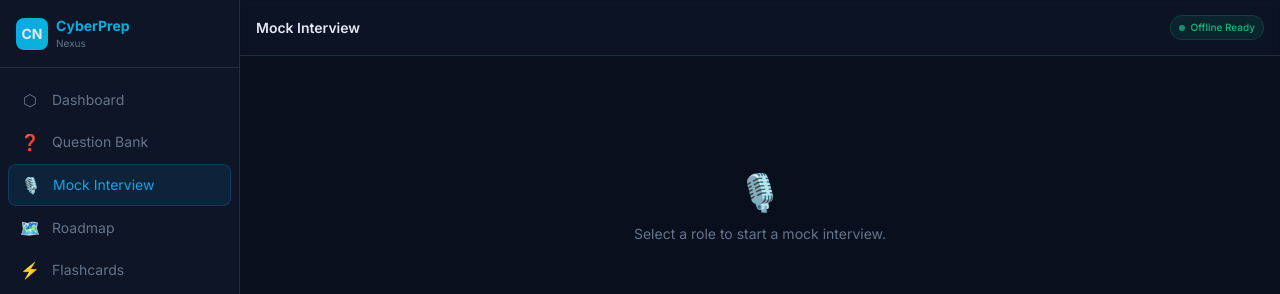
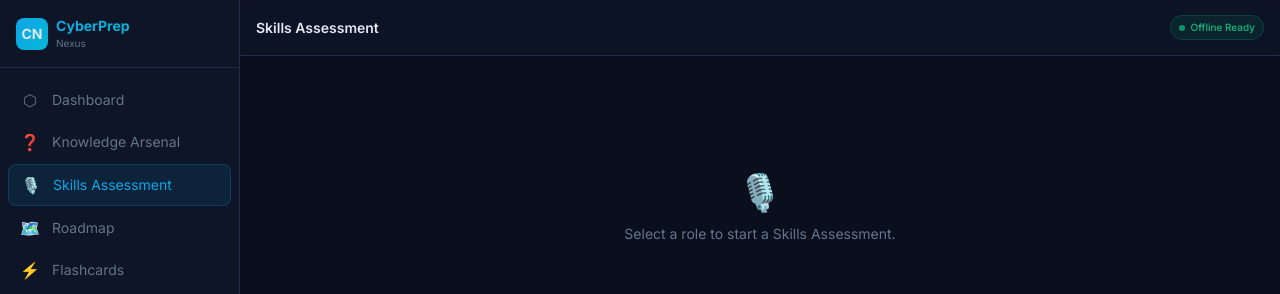
Before and after one commit to somil149/CyberPrep, a React (Vite) app: page /CyberPrep/interview in a window 1280 px wide. Shown: the top 294 px of the page. Built offline with nearby package versions, Linux system fonts and the light colour scheme.

Commit message:
rebrand: Career Acceleration Program — update all UI text

```diff
--- a/src/components/layout/Sidebar.tsx
+++ b/src/components/layout/Sidebar.tsx
@@ -4,8 +4,8 @@ import { getRoleById } from '@data/roles'
 
 const NAV = [
   { to: '/dashboard', icon: '⬡', label: 'Dashboard' },
-  { to: '/questions', icon: '❓', label: 'Question Bank' },
-  { to: '/interview', icon: '🎙️', label: 'Mock Interview' },
+  { to: '/questions', icon: '❓', label: 'Knowledge Arsenal' },
+  { to: '/interview', icon: '🎙️', label: 'Skills Assessment' },
   { to: '/threat-model', icon: '🛡️', label: 'Threat Modeler', tier1: true },
   { to: '/agentic-studio', icon: '🧠', label: 'Agentic Studio', tier1: true },
   { to: '/roadmap', icon: '🗺️', label: 'Roadmap' },
--- a/src/components/layout/TopNav.tsx
+++ b/src/components/layout/TopNav.tsx
@@ -3,8 +3,8 @@ import { useAppStore } from '@stores/appStore'
 
 const PAGE_TITLES: Record<string, string> = {
   '/dashboard': 'Dashboard',
-  '/questions': 'Question Bank',
-  '/interview': 'Mock Interview',
+  '/questions': 'Knowledge Arsenal',
+  '/interview': 'Skills Assessment',
   '/threat-model': 'Threat Modeler',
   '/agentic-studio': 'Agentic AI Studio',
   '/roadmap': 'Learning Roadmap',
--- a/src/data/dashboard.ts
+++ b/src/data/dashboard.ts
@@ -7,9 +7,9 @@ export interface DashboardConfig {
 }
 
 const BASE_MODULES = [
-  { title: 'Question Bank', description: 'Browse curated interview questions', to: '/questions', icon: '❓' },
-  { title: 'Mock Interview', description: 'Timed AI-coached interview session', to: '/interview', icon: '🎙️' },
-  { title: 'Learning Roadmap', description: 'Structured preparation path', to: '/roadmap', icon: '🗺️' },
+  { title: 'Knowledge Arsenal', description: 'Browse curated knowledge challenges', to: '/questions', icon: '❓' },
+  { title: 'Skills Assessment', description: 'AI-coached timed skills assessment', to: '/interview', icon: '🎙️' },
+  { title: 'Learning Roadmap', description: 'Structured career acceleration path', to: '/roadmap', icon: '🗺️' },
   { title: 'Flashcards', description: 'Quick concept reinforcement', to: '/flashcards', icon: '⚡' },
 ]
 
@@ -40,7 +40,7 @@ export function getDashboardConfig(roleId: RoleId): DashboardConfig {
   const tier1Mods = TIER1_MODULES[roleId] ?? []
   return {
     quickActions: [
-      { label: 'Start Mock Interview', to: '/interview', icon: '🎙️', variant: 'primary' },
+      { label: 'Start Skills Assessment', to: '/interview', icon: '🎙️', variant: 'primary' },
       { label: 'Browse Questions', to: '/questions', icon: '❓', variant: 'secondary' },
       { label: 'View Roadmap', to: '/roadmap', icon: '🗺️', variant: 'secondary' },
     ],
--- a/src/data/roadmaps.ts
+++ b/src/data/roadmaps.ts
@@ -55,7 +55,7 @@ const ROADMAPS: Record<string, RoadmapItem[]> = {
 const DEFAULT_ROADMAP = (roleId: string): RoadmapItem[] => [
   { id: `${roleId}-r1`, roleId: roleId as RoleId, order: 1, title: 'Core Fundamentals', description: 'Master the foundational concepts for this role', resources: [] },
   { id: `${roleId}-r2`, roleId: roleId as RoleId, order: 2, title: 'Technical Deep Dive', description: 'Advanced technical skills and system design', resources: [] },
-  { id: `${roleId}-r3`, roleId: roleId as RoleId, order: 3, title: 'Interview Preparation', description: 'Practice questions, mock interviews, and behavioral prep', resources: [] },
+  { id: `${roleId}-r3`, roleId: roleId as RoleId, order: 3, title: 'Career Acceleration', description: 'Practice questions, Skills Assessments, and behavioral prep', resources: [] },
 ]
 
 export function getRoadmap(roleId: string): RoadmapItem[] {
--- a/src/pages/AboutPage.tsx
+++ b/src/pages/AboutPage.tsx
@@ -86,10 +86,10 @@ export default function AboutPage() {
       <div className="card border-cyber-cyan/20 bg-cyber-cyan/5">
         <h2 className="section-title flex items-center gap-2 mb-3">🚀 Why CyberPrep Nexus?</h2>
         <p className="text-sm text-cyber-muted leading-relaxed">
-          The best cybersecurity and AI roles demand deep, specialized knowledge — and most interview prep platforms
+          The best cybersecurity and AI roles demand deep, specialized knowledge — and most career platforms
           treat security as an afterthought. I built CyberPrep Nexus to create the platform I wished existed:
           offline-first, role-adaptive, with real enterprise-grade content for Cybersecurity, DevSecOps, Agentic AI,
-          and AI Security roles. No login. No cloud dependency. Just focused preparation.
+          and AI Security roles. No login. No cloud dependency. Just focused career acceleration.
         </p>
       </div>
 
--- a/src/pages/BookmarksPage.tsx
+++ b/src/pages/BookmarksPage.tsx
@@ -19,7 +19,7 @@ export default function BookmarksPage() {
       <div className="flex flex-col items-center justify-center h-64 gap-3 text-center">
         <span className="text-4xl">🔖</span>
         <h2 className="text-lg font-semibold text-cyber-text">No Bookmarks Yet</h2>
-        <p className="text-cyber-muted text-sm">Bookmark questions from the Question Bank to save them here.</p>
+        <p className="text-cyber-muted text-sm">Bookmark questions from the Knowledge Arsenal to save them here.</p>
       </div>
     )
   }
--- a/src/pages/DashboardPage.tsx
+++ b/src/pages/DashboardPage.tsx
@@ -100,7 +100,7 @@ export default function DashboardPage() {
 
       {/* Modules */}
       <div>
-        <h2 className="section-title mb-3">Preparation Modules</h2>
+        <h2 className="section-title mb-3">Career Modules</h2>
         <div className="grid grid-cols-1 sm:grid-cols-2 lg:grid-cols-3 gap-3">
           {config.featuredModules.map((mod) => (
             <Link
--- a/src/pages/LandingPage.tsx
+++ b/src/pages/LandingPage.tsx
@@ -17,7 +17,7 @@ export default function LandingPage() {
           </div>
           <div>
             <h1 className="text-4xl font-bold text-gradient-blue">CyberPrep Nexus</h1>
-            <p className="text-cyber-cyan text-sm mt-1">AI-Powered Offline-First Interview & Career Acceleration Platform</p>
+            <p className="text-cyber-cyan text-sm mt-1">AI-Powered Offline-First Career Acceleration Program</p>
           </div>
         </div>
 
@@ -33,7 +33,7 @@ export default function LandingPage() {
           onClick={() => navigate('/roles')}
           className="btn-primary text-base px-8 py-3 shadow-cyber-lg"
         >
-          🚀 Start Preparing
+          🚀 Launch Your Career Track
         </button>
 
         {/* Built by — prominent */}
--- a/src/pages/MockInterviewPage.tsx
+++ b/src/pages/MockInterviewPage.tsx
@@ -55,7 +55,7 @@ export default function MockInterviewPage() {
     return (
       <div className="flex flex-col items-center justify-center h-64 gap-3 text-center">
         <span className="text-4xl">🎙️</span>
-        <p className="text-cyber-muted text-sm">Select a role to start a mock interview.</p>
+        <p className="text-cyber-muted text-sm">Select a role to start a Skills Assessment.</p>
       </div>
     )
   }
@@ -102,7 +102,7 @@ export default function MockInterviewPage() {
       <div className="max-w-2xl mx-auto animate-fade-in space-y-6">
         <div className="text-center">
           <div className="text-4xl mb-3">🎙️</div>
-          <h1 className="text-2xl font-bold text-gradient-blue">Mock Interview</h1>
+          <h1 className="text-2xl font-bold text-gradient-blue">Skills Assessment</h1>
           <p className="text-cyber-muted text-sm mt-1">{role.icon} {role.title}</p>
         </div>
 
@@ -146,7 +146,7 @@ export default function MockInterviewPage() {
           </div>
 
           <button onClick={handleStart} className="btn-primary w-full py-3 text-base">
-            🚀 Start Interview
+            🚀 Start Assessment
           </button>
         </div>
       </div>
@@ -222,7 +222,7 @@ export default function MockInterviewPage() {
 
           <div className="flex gap-3">
             <button onClick={handleNext} className="btn-primary flex-1">
-              {currentIdx + 1 < activeSession.questions.length ? 'Next Question →' : 'Finish Interview ✓'}
+              {currentIdx + 1 < activeSession.questions.length ? 'Next Question →' : 'Finish Assessment ✓'}
             </button>
             <button onClick={handleFinish} className="btn-secondary text-xs px-3">
               End Early
@@ -244,7 +244,7 @@ export default function MockInterviewPage() {
       <div className="max-w-2xl mx-auto animate-fade-in space-y-5">
         <div className="text-center">
           <div className="text-5xl mb-3">{avg >= 80 ? '🏆' : avg >= 60 ? '👍' : '💪'}</div>
-          <h1 className="text-2xl font-bold text-gradient-blue">Interview Complete</h1>
+          <h1 className="text-2xl font-bold text-gradient-blue">Assessment Complete</h1>
           <p className="text-cyber-muted text-sm mt-1">
             {new Date(last.startedAt).toLocaleTimeString()} · {last.questions.length} questions
           </p>
@@ -273,7 +273,7 @@ export default function MockInterviewPage() {
         </div>
 
         <button onClick={() => setPhase('setup')} className="btn-primary w-full">
-          🔄 Start New Interview
+          🔄 Start New Assessment
         </button>
       </div>
     )
--- a/src/pages/QuestionBankPage.tsx
+++ b/src/pages/QuestionBankPage.tsx
@@ -147,7 +147,7 @@ export default function QuestionBankPage() {
       {/* Header */}
       <div className="flex items-center justify-between flex-wrap gap-3">
         <div>
-          <h1 className="section-title">{role.icon} {role.title} — Question Bank</h1>
+          <h1 className="section-title">{role.icon} {role.title} — Knowledge Arsenal</h1>
           <p className="text-xs text-cyber-muted mt-0.5">{all.length} questions · {filtered.length} shown</p>
         </div>
       </div>
--- a/src/pages/RoleSelectionPage.tsx
+++ b/src/pages/RoleSelectionPage.tsx
@@ -59,8 +59,8 @@ export default function RoleSelectionPage() {
         </div>
         <h1 className="text-3xl font-bold text-gradient-blue mb-2">Choose Your Career Track</h1>
         <p className="text-cyber-muted text-sm max-w-lg mx-auto">
-          Select your target role to unlock a personalized preparation experience with curated questions,
-          mock interviews, and specialized tools.
+          Select your target role to unlock a personalized career acceleration experience with curated challenges,
+          Skills Assessments, and specialized tools.
         </p>
       </div>
 
--- a/vite.config.ts
+++ b/vite.config.ts
@@ -13,7 +13,7 @@ export default defineConfig({
       manifest: {
         name: 'CyberPrep Nexus',
         short_name: 'CyberPrep',
-        description: 'AI-Powered Offline-First Professional Interview & Career Acceleration Platform',
+        description: 'AI-Powered Offline-First Career Acceleration Program for Cybersecurity, DevSecOps, and Agentic AI professionals',
         theme_color: '#0a0f1e',
         background_color: '#0a0f1e',
         display: 'standalone',
```
